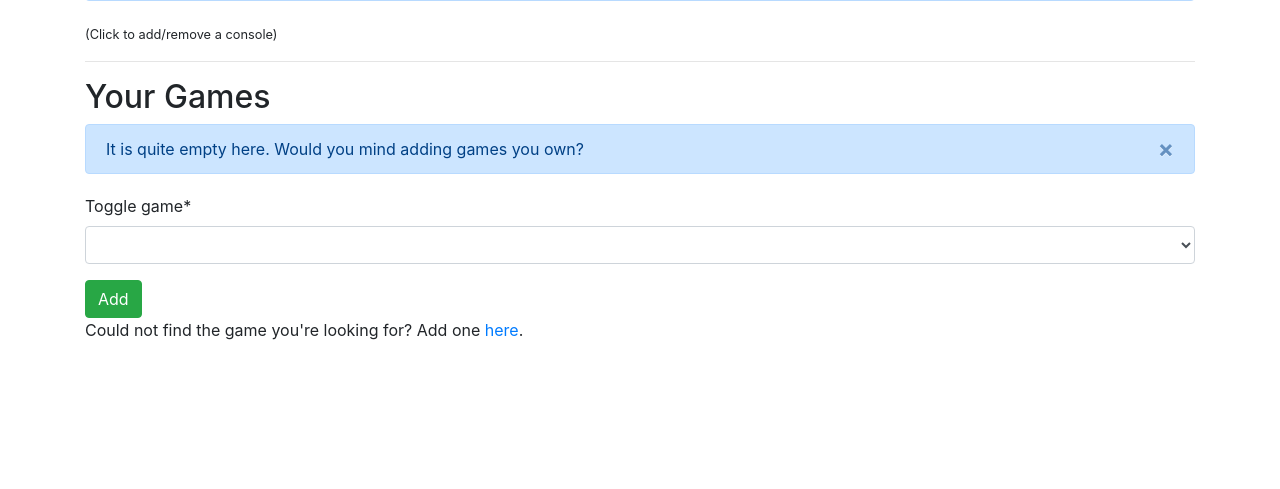
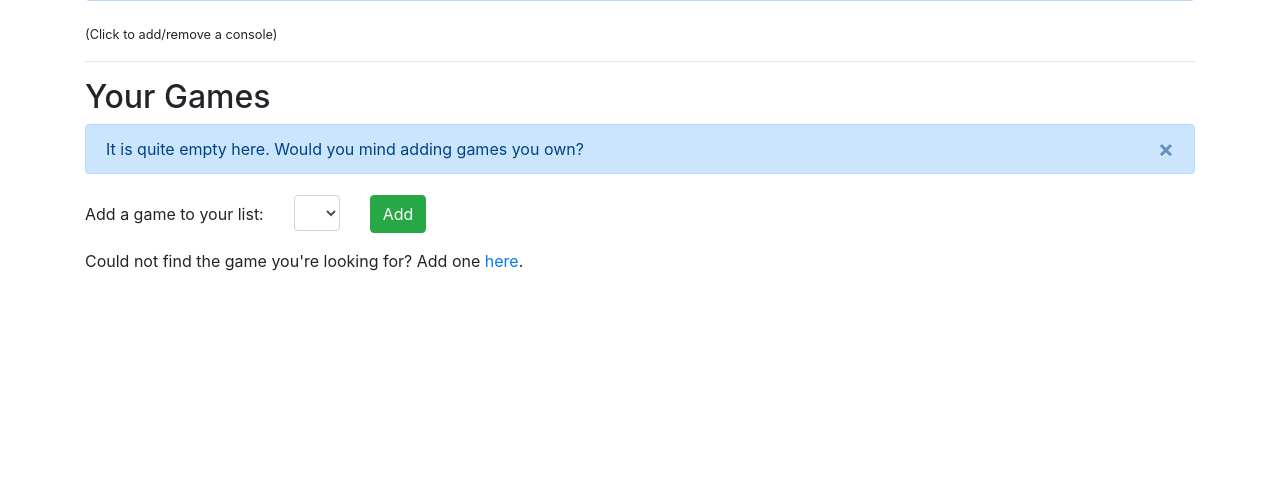
Before and after one commit to lukasburg/aMaze, a Django app: page /player/ in a window 1280 px wide. Shown: the part 249-738 px from the top of the page. Run offline with Django 3.2, Linux system fonts and the light colour scheme; the visitor is signed in with stand-in values (Sample User, id 1); data that the repository does not hold is empty; some libraries are stand-ins or nearby versions.

Commit message:
Make forms crispy without crispy ;)

```diff
--- a/aMazeTogether/settings.py
+++ b/aMazeTogether/settings.py
@@ -39,8 +39,6 @@ INSTALLED_APPS = [
     "django.contrib.sessions",
     "django.contrib.messages",
     "django.contrib.staticfiles",
-    # 'haystack',
-    'crispy_forms',
     "play_together",
 ]
 
@@ -133,5 +131,3 @@ if DEBUG:
 LOGIN_URL = "login"
 LOGIN_REDIRECT_URL = "play_together:player-detail"
 LOGOUT_REDIRECT_URL = "play_together:index"
-
-CRISPY_TEMPLATE_PACK = 'bootstrap4'
--- a/play_together/static/play_together/style.css
+++ b/play_together/static/play_together/style.css
@@ -32,7 +32,7 @@ body {
 }
 
 .btn-delete {
-    padding: .75rem 1.25rem !important;
+    /*padding: .75rem 1.25rem !important;*/
     color: #721c24;
 }
 
@@ -43,3 +43,25 @@ body {
 .table tr td {
     vertical-align: middle;
 }
+
+.form-control-wrapper input:not(.btn), .form-control-wrapper select {
+    display: block;
+    width: 100%;
+    padding: .375rem .75rem;
+    font-size: 1rem;
+    line-height: 1.5;
+    color: #495057;
+    background-color: #fff;
+    background-clip: padding-box;
+    border: 1px solid #ced4da;
+    border-radius: .25rem;
+    transition: border-color .15s ease-in-out,box-shadow .15s ease-in-out;
+}
+
+.form-control-wrapper.form-col-wrapper label {
+    padding-top: calc(.375rem + 1px);
+    padding-bottom: calc(.375rem + 1px);
+    margin-bottom: 0;
+    font-size: inherit;
+    line-height: 1.5;
+}
--- a/play_together/templates/play_together/game_detail.html
+++ b/play_together/templates/play_together/game_detail.html
@@ -1,6 +1,4 @@
 {% extends 'play_together/base.html' %}
-
-{% load crispy_forms_tags %}
 
 {% block title %}Change games{% endblock %}
 {% block content %}
--- a/play_together/templates/play_together/game_form.html
+++ b/play_together/templates/play_together/game_form.html
@@ -1,6 +1,4 @@
 {% extends 'play_together/base.html' %}
-
-{% load crispy_forms_tags %}
 
 {% block title %}Change games{% endblock %}
 {% block content %}
@@ -11,7 +9,7 @@
     <div class="col">
       <form method="post" action=".">
         {% csrf_token %}
-        {{ form|crispy }}
+        {{ form }}
         <p>*This value must be entered</p>
         <input type="submit" value="Submit" class="btn btn-success">
       </form>
--- a/play_together/templates/play_together/group_detail.html
+++ b/play_together/templates/play_together/group_detail.html
@@ -1,6 +1,4 @@
 {% extends "play_together/base.html" %}
-
-{% load crispy_forms_filters %}
 
 {% block title %}Group: {{ group.name }}{% endblock %}
 
@@ -81,7 +79,7 @@
           </table>
           <form action="{% url 'play_together:group-game-add' group.pk %}" method="POST">
             {% csrf_token %}
-            {{ add_game_form|crispy }}
+            {{ add_game_form }}
             <input type="submit" value="Add" class="btn btn-success">
           </form>
           <div class="row">
--- a/play_together/templates/play_together/player_detail.html
+++ b/play_together/templates/play_together/player_detail.html
@@ -1,7 +1,6 @@
 {% extends "play_together/base.html" %}
 
 {% load static %}
-{% load crispy_forms_filters %}
 
 {% block title %}Profile Page{% endblock %}
 
@@ -85,7 +84,9 @@
     </div>
   {% endif %}
   <div class="row mt-1">
+    <div class="col">
       {% for owned_game in player.ownedgame_set.all %}
+        <div class="row">
           <div class="col col-lg-8">
             <div class="card">
               <div class="card-body">
@@ -93,13 +94,15 @@
                   <form action="{% url 'play_together:player-game-remove' %}" method="POST">
                     {% csrf_token %}
                     <input type="hidden" name="toggle_game" value="{{ owned_game.game.id }}">
-                <button type="submit" class="close btn-delete" aria-label="Remove">
+                    <button type="submit" class="close btn-delete py-2 px-1 px-sm-2 px-md-3" aria-label="Remove">
                       <span aria-hidden="true">&times;</span>
                     </button>
                   </form>
-              <strong class="col">{{ owned_game.game.name }}</strong>
+                  <strong class="col px-0 px-sm-1 px-md-2 px-lg-3">{{ owned_game.game.name }}</strong>
+                  <div class="col-auto">
+                    <div class="row">
                       {% for console in owned_game.game.available_on.all %}
-                <div class="col-auto align-self-end">
+                        <div class="col-auto px-0 px-sm-1 px-md-2 px-lg-3 align-self-end">
                           <button data-class-true="btn-success" data-class-false="btn-outline-secondary"
                                   data-console-name="{{ console.name }}"
                                   data-server-url="{% url 'play_together:player-game-toggle-console' owned_game.game.id console.id %}"
@@ -120,14 +123,25 @@
                   </div>
                 </div>
               </div>
+            </div>
+          </div>
+        </div>
       {% endfor %}
+    </div>
   </div>
   <div class="row mt-1">
     <div class="col">
       <form method="POST" action="{% url 'play_together:player-game-add' %}">
         {% csrf_token %}
-        {{ add_game_form|crispy }}
+        <div class="form-control-wrapper form-col-wrapper">
+          <div class="form-group row">
+            <div class="col-auto"><label for="toggle_game_id">Add a game to your list:</label></div>
+            <div class="col-auto">{{ add_game_form.toggle_game }}</div>
+            <div class="col-auto">
               <input type="submit" value="Add" class="btn btn-success">
+            </div>
+          </div>
+        </div>
       </form>
     </div>
   </div>
--- a/play_together/templates/registration/login.html
+++ b/play_together/templates/registration/login.html
@@ -19,6 +19,7 @@
 
   <form method="post" action="{% url 'login' %}">
     {% csrf_token %}
+    <div class="form-control-wrapper form-col-wrapper">
       <div class="form-group row">
         <div class="col-2">{{ form.username.label_tag }}</div>
         <div class="col">{{ form.username }}</div>
@@ -27,8 +28,9 @@
         <div class="col-2">{{ form.password.label_tag }}</div>
         <div class="col">{{ form.password }}</div>
       </div>
+    </div>
 
-    <input type="submit" value="login">
+    <input type="submit" value="login" class="btn btn-success">
     <input type="hidden" name="next" value="{{ next }}?greet=True">
   </form>
 
--- a/requirements.txt
+++ b/requirements.txt
@@ -1,4 +1,3 @@
 Django==3.1.7
-django-crispy-forms==1.11.1
 Pillow==8.1.2
 django-http-exceptions==1.4.0
```
Lines whose indentation alone changed are shown as unchanged.
